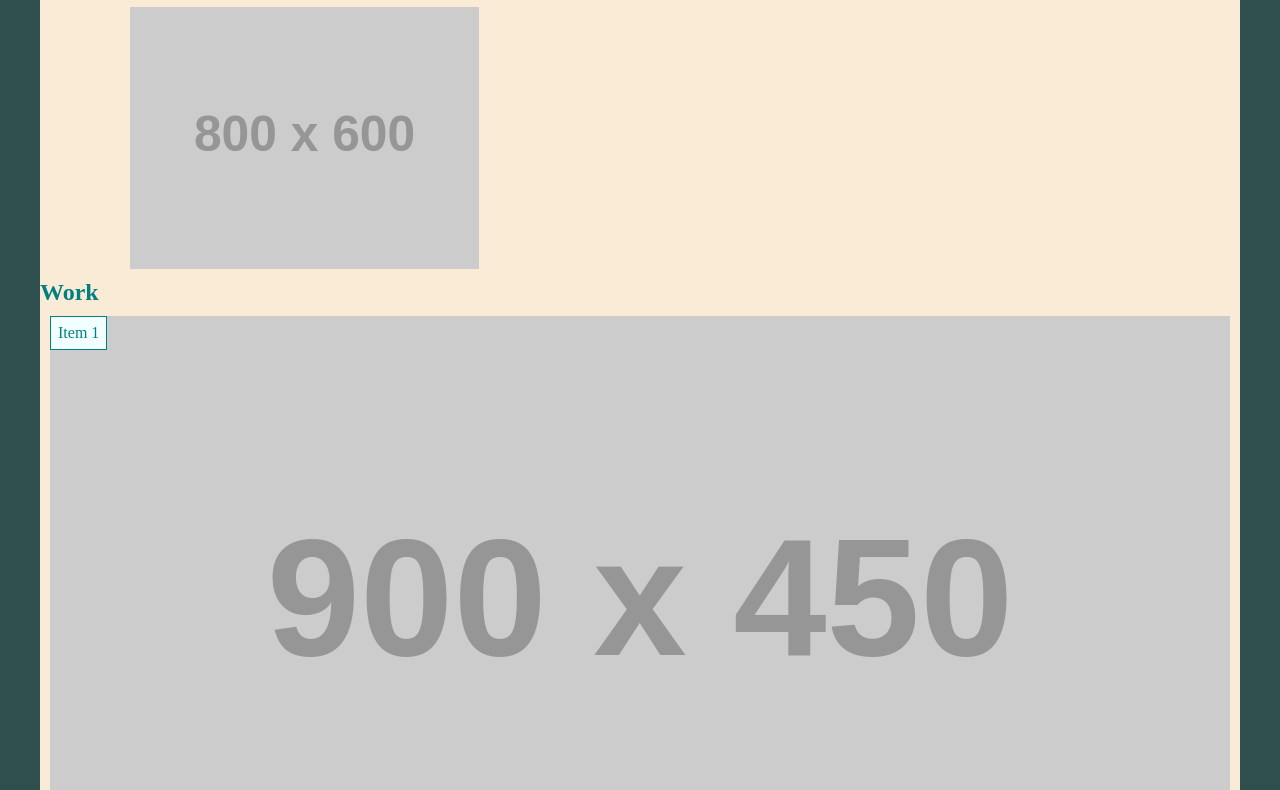
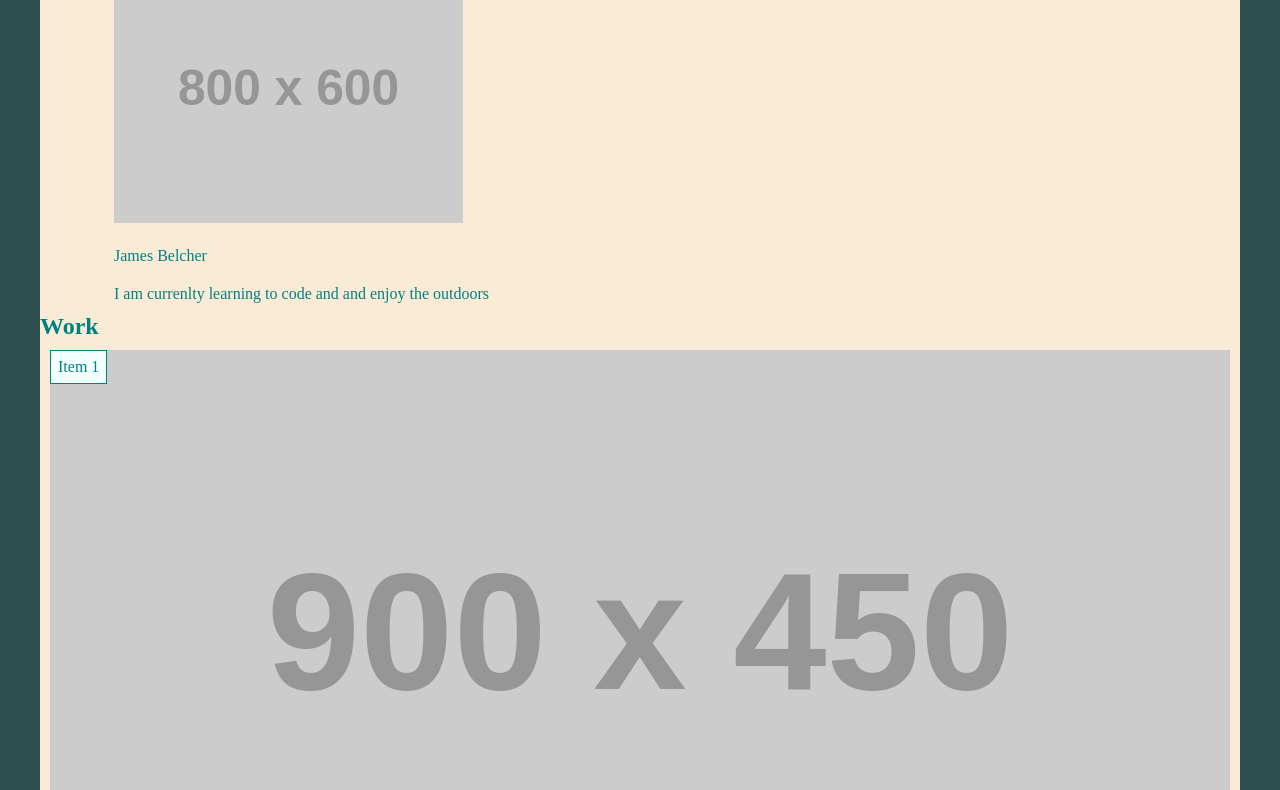
Before and after one commit to Tankb220/portfolio-challenge, a plain HTML site: page index.html in a window 1280 px wide. Shown: the part 199-989 px from the top of the page. Drawn offline with Linux system fonts and the light colour scheme; placeholder pictures from the web are drawn by us.

Commit message:
added new alements in the about section hoping to shift the p element to right of the image, still havent figureout how to yet

```diff
--- a/Assets/css/style.css
+++ b/Assets/css/style.css
@@ -49,20 +49,18 @@ nav a:hover {
 
 .about {
     display:flex;
-    flex-wrap: wrap;
+}
 
-    font-size: 20px;
+.about img {
+    max-width: 45%;
+    align-items: flex-start;
+    flex:0;
 }
 
 .about p {
-    display:flex;
-    justify-content: flex-start;
-}
-
-.about .img {
-    display:flex;
-    justify-content:flex-end;
-    width:45%
+    flex:1;
+    padding: 10px;
+    align-items: flex-end;
 }
 
 .works {
--- a/index.html
+++ b/index.html
@@ -20,9 +20,10 @@
         <section class="about">
             <h2 id="about">About</h2>
             <div>
+                <img class= "img" src="https://via.placeholder.com/800x600 " alt="about me">
+                <div class="about p"></div>
                 <p>James Belcher</p>
                 <p> I am currenlty learning to code and and enjoy the outdoors</p>
-                <img class="img" src="https://via.placeholder.com/800x600 " alt="about me"/>
             </div>
         </section>
         <section>
```
